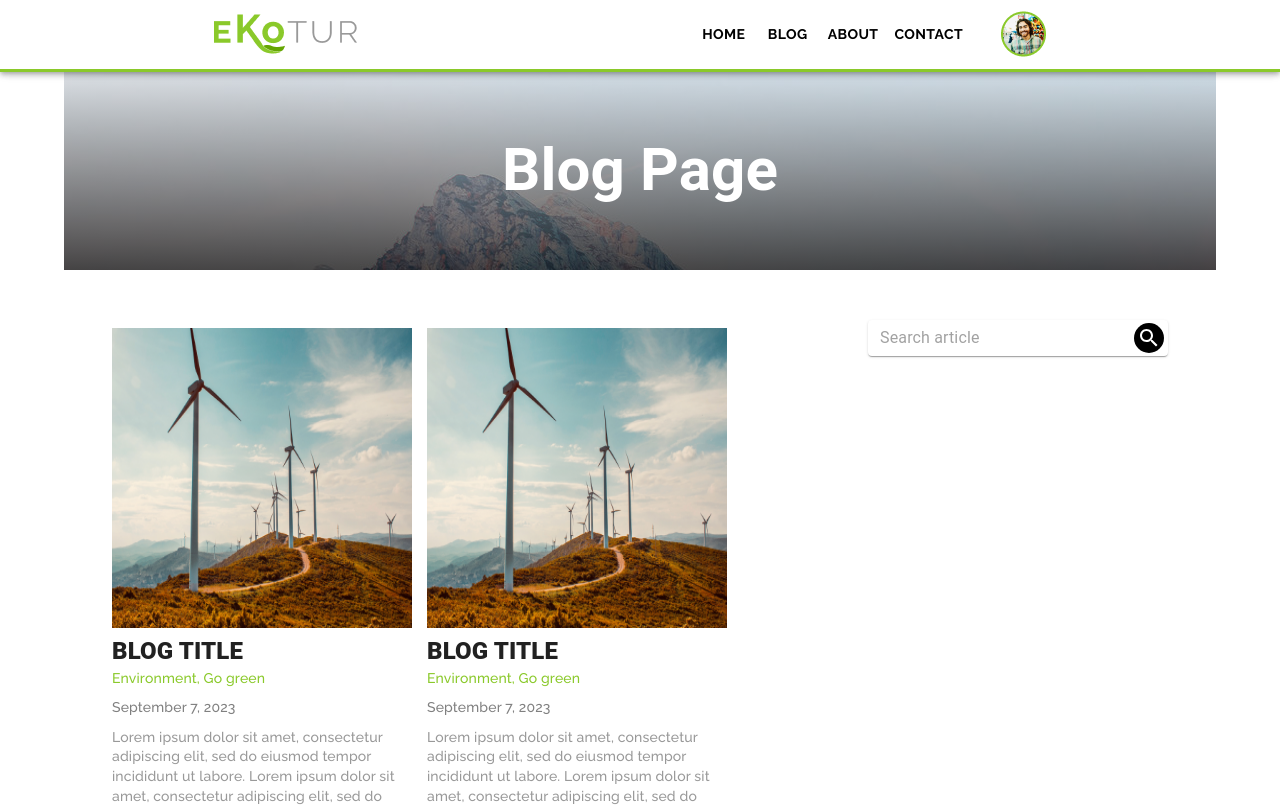
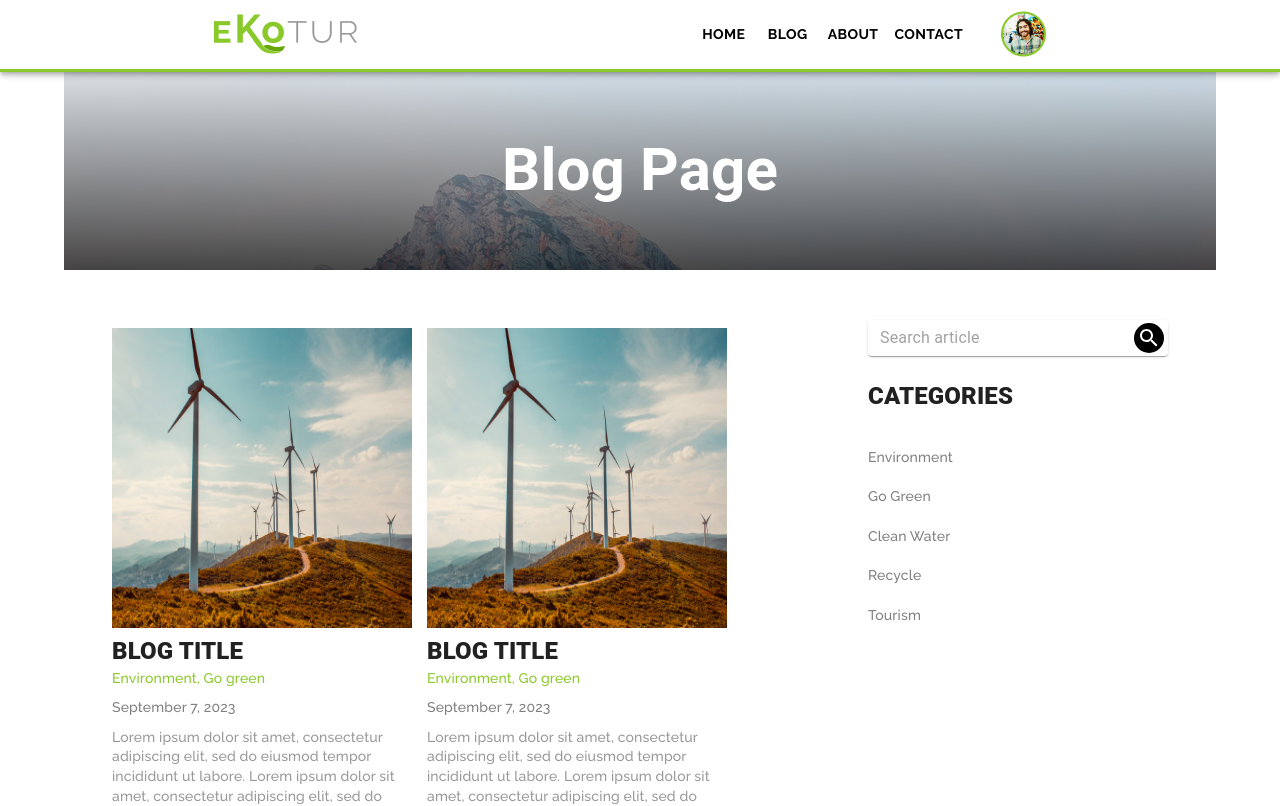
Before and after one commit to vavva1987/ecotour-project, a React (Create React App) app: page /blog in a window 1280 px wide. Shown: the top 806 px of the page. Built offline with nearby package versions, Linux system fonts and the light colour scheme.

Commit message:
added Categories

```diff
--- a/src/Pages/Blog/BlogSidebar/BlogSidebar.tsx
+++ b/src/Pages/Blog/BlogSidebar/BlogSidebar.tsx
@@ -1,11 +1,12 @@
 import { Container, IconButton, InputBase, Paper } from '@mui/material'
 import SearchIcon from '@mui/icons-material/Search'
+import Categories from './SidebarPages/Categories/Categories'
 
 type Props = {}
 
 const BlogSidebar = (props: Props) => {
     return (
-        <Container className="blog-sidebar">
+        <Container className="blog-sidebar" sx={{ margin: '0', padding: '0' }}>
             <Paper
                 component="form"
                 sx={{
@@ -35,6 +36,7 @@ const BlogSidebar = (props: Props) => {
                     <SearchIcon />
                 </IconButton>
             </Paper>
+            <Categories disableGutters />
         </Container>
     )
 }
--- /dev/null
+++ b/src/Pages/Blog/BlogSidebar/SidebarPages/Categories/Categories.scss
@@ -0,0 +1,24 @@
+.categories {
+    .categories-title {
+        font-size: 24px;
+        font-style: normal;
+        font-weight: 900;
+        line-height: 140.625%;
+        text-transform: uppercase;
+    }
+    .categories-item {
+        a {
+            text-decoration: none;
+            margin: 10px 0;
+            color: #808080;
+            font-family: Raleway;
+            font-size: 14px;
+            font-style: normal;
+            font-weight: 500;
+            line-height: 140.625%;
+            &:hover {
+                color: #8ac92a;
+            }
+        }
+    }
+}
--- a/src/Pages/Blog/BlogSidebar/SidebarPages/Categories/Categories.tsx
+++ b/src/Pages/Blog/BlogSidebar/SidebarPages/Categories/Categories.tsx
@@ -1,7 +1,35 @@
-type Props = {}
+import { Container, Link } from '@mui/material'
+import './Categories.scss'
 
-const Categories = (props: Props) => {
-    return <div>Categories</div>
+type Props = {
+    disableGutters: boolean
+}
+
+const Categories = ({ disableGutters }: Props) => {
+    return (
+        <Container
+            className="categories"
+            // sx={{
+            //     display: 'flex',
+            //     flexDirection: 'column',
+            //     margin: '0',
+            // }}
+            disableGutters={true}
+        >
+            <h3 className="categories-title">Categories</h3>
+            <Container
+                className="categories-item"
+                sx={{ display: 'flex', flexDirection: 'column' }}
+                disableGutters={true}
+            >
+                <Link>Environment</Link>
+                <Link>Go Green</Link>
+                <Link>Clean Water</Link>
+                <Link>Recycle</Link>
+                <Link>Tourism</Link>
+            </Container>
+        </Container>
+    )
 }
 
 export default Categories
```
